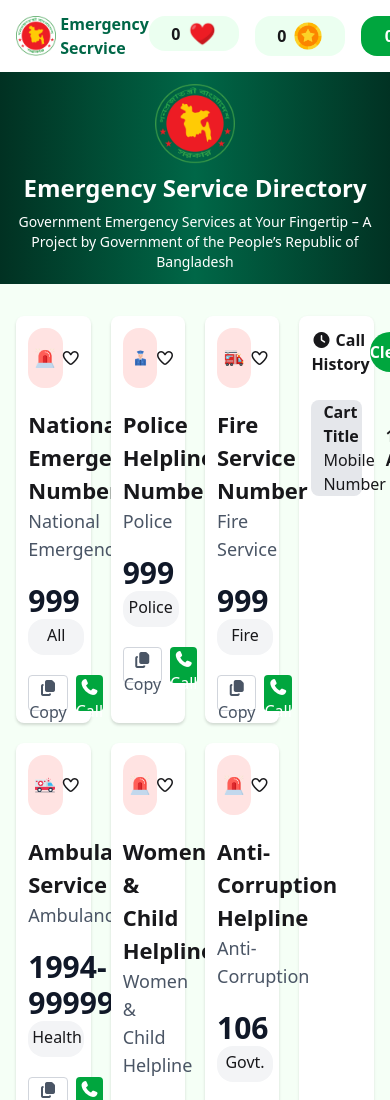
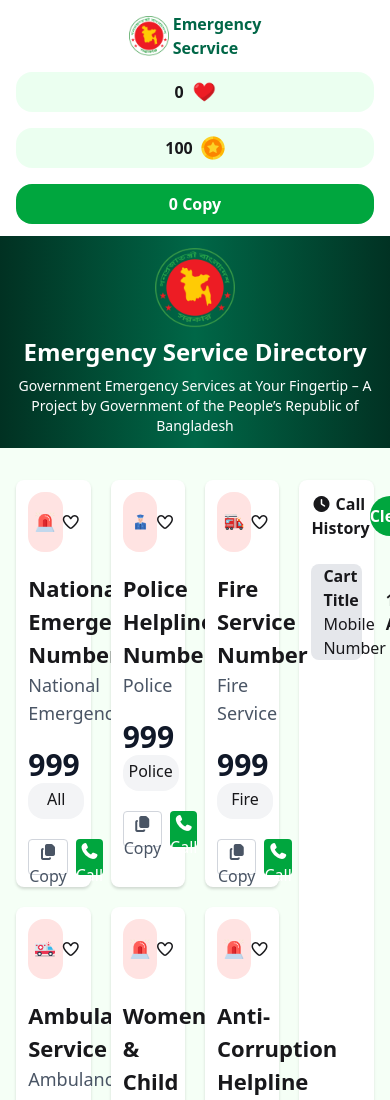
Before and after one commit to SuvroBiswas93/Emergency-hotline-website, a plain HTML site: page index.html in a window 390 px wide. Shown: the top 1100 px of the page. Drawn offline with nearby package versions, Linux system fonts and the light colour scheme; a web font is replaced by a local one.

Commit message:
Add mobile responsiveness for header

```diff
--- a/index.html
+++ b/index.html
@@ -15,21 +15,21 @@
 <body>
     <!-- Navbar design -->
     <header class="bg-white shadow-[0px_1px_50px_0px_rgba(181,181,181,0.25)]">
-        <nav class="flex justify-between items-center w-11/12 mx-auto py-3">
-            <div class="flex items-center gap-1">
-                <img src="./assets/logo.png" alt="" class="max-w-10 h-10">
+        <nav class="flex flex-col md:flex-row justify-between items-center w-11/12 mx-auto py-3 gap-3 md:gap-0 ">
+            <div class="flex items-center gap-1 ">
+                <img src="./assets/logo.png" alt="" class="w-10 h-10">
                 <h1 class="text-[#006747] font-bold">Emergency<br>Secrvice</h1>
             </div>
-            <div class="flex gap-4">
-                <div class="flex justify-center items-center gap-2 w-[90px] h-[35px] bg-[#41FF6B1A] p-3 rounded-2xl">
+            <div class="flex flex-col gap-4 sm:flex-row w-full sm:w-auto">
+                <div class="flex justify-center items-center gap-2 w-full sm:w-[90px] h-[40px] bg-[#41FF6B1A] rounded-2xl px-3 ">
                     <p class="font-extrabold text-base"><span>0</span></p>
-                    <img src="./assets/heart.png" alt="" class="max-w-7 h-7">
+                    <img src="./assets/heart.png" alt="" class="max-w-6 h-6">
                 </div>
-                <div class="flex justify-center items-center gap-2 w-[90px] h-[40px] bg-[#41FF6B1A] p-3 rounded-2xl">
-                    <p class="font-extrabold text-base"><span>0</span></p>
-                    <img src="./assets/coin.png" alt="" class="max-w-7 h-7">
+                <div class="flex justify-center items-center gap-2 w-full sm:w-[90px] h-[40px] bg-[#41FF6B1A] rounded-2xl px-3 ">
+                    <p class="font-extrabold text-base"><span>100</span></p>
+                    <img src="./assets/coin.png" alt="" class="w-6 h-6">
                 </div>
-                <button class="bg-[#00A63E] text-white rounded-2xl w-[100px] h-[40px] font-semibold" id="nav-copy-btn"><span id="nav-btn">0</span> Copy</button>
+                <button class="bg-[#00A63E] text-white rounded-2xl w-full sm:w-[100px] h-[40px] font-semibold" id="nav-copy-btn"><span id="nav-btn">0</span> Copy</button>
             </div>
         </nav>
     </header>
```
